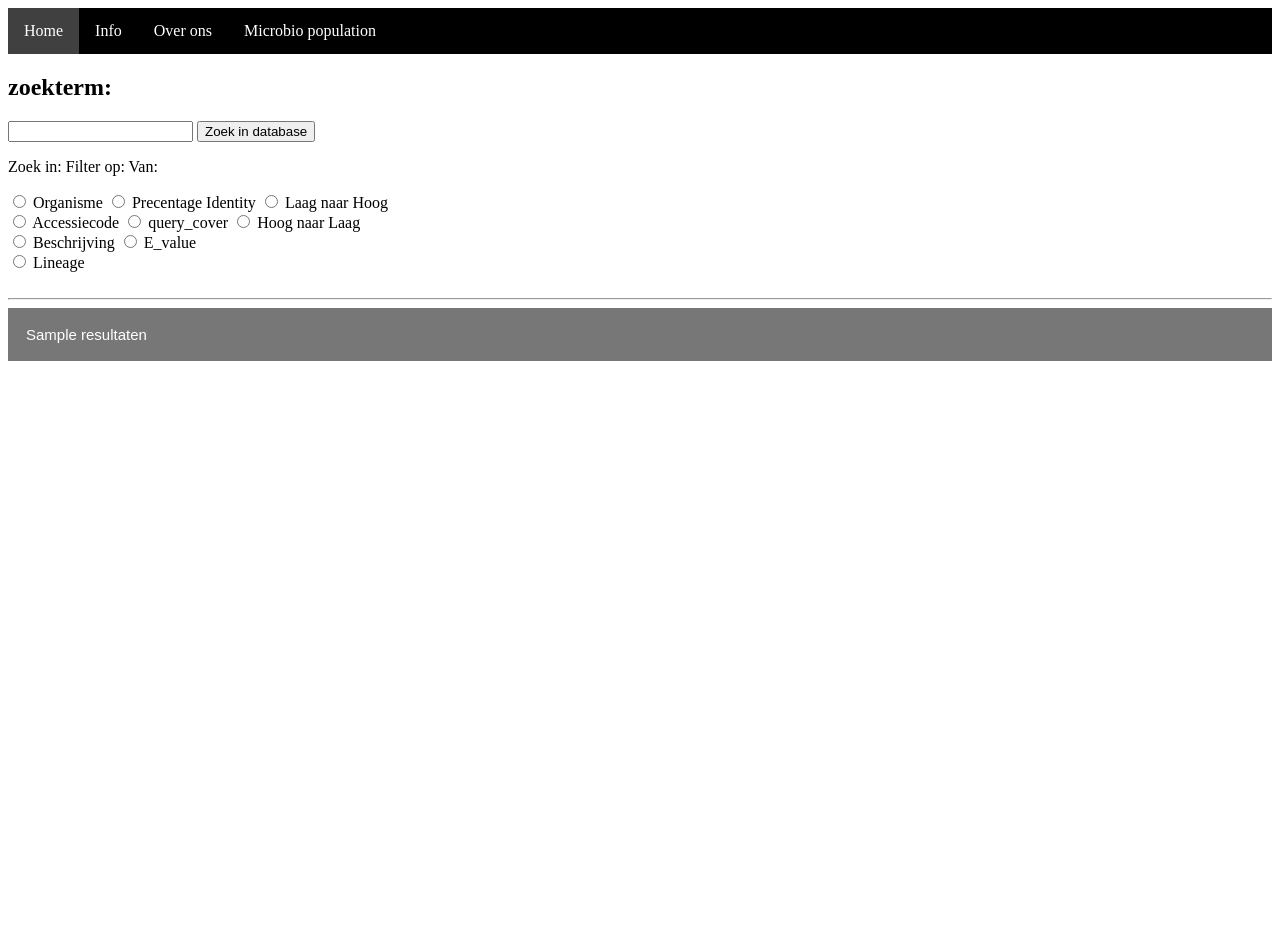
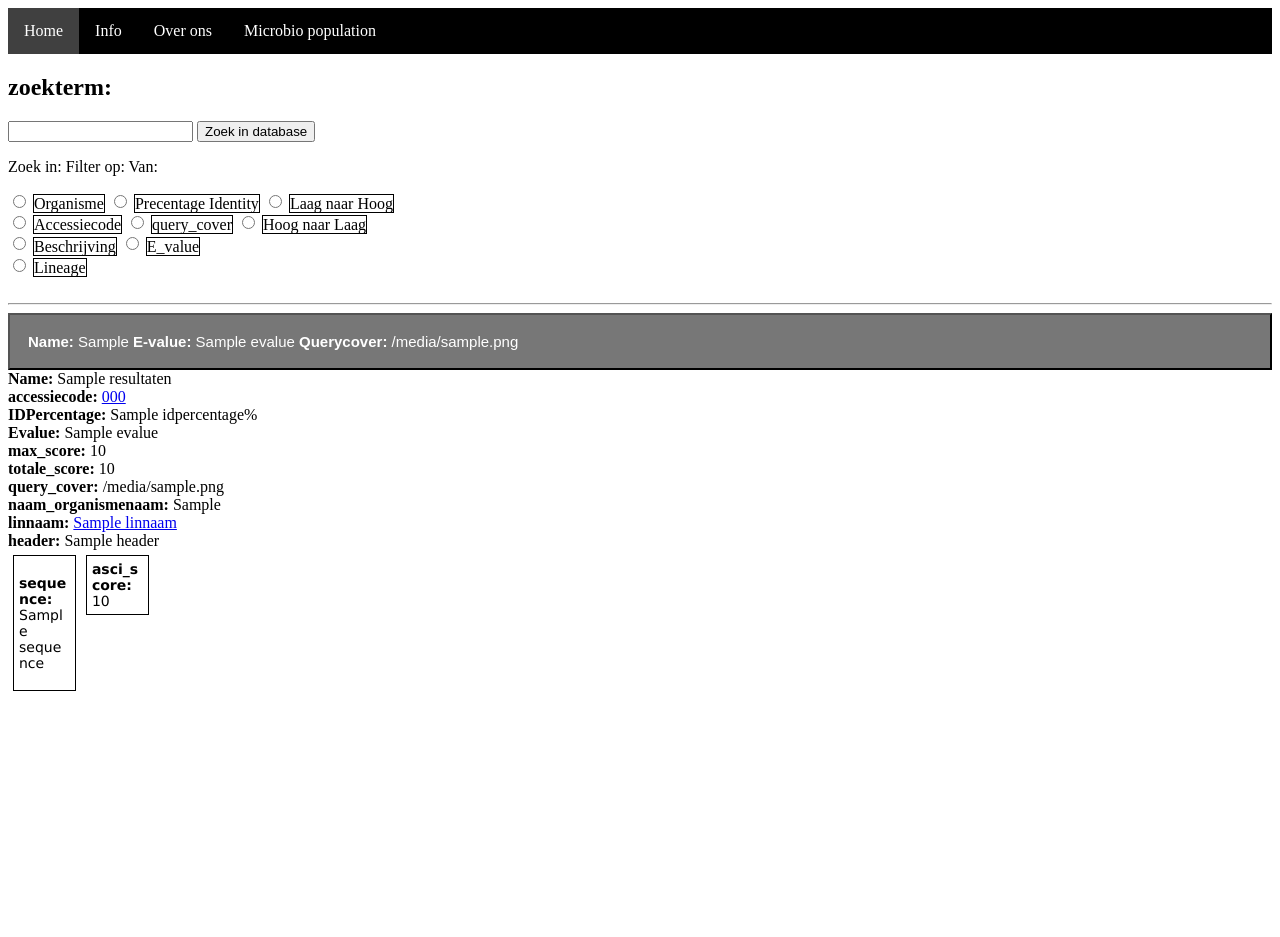
Before and after one commit to HugoCol/AzureFlaskAppCourse4, a Flask app: template templates/home.html in a window 1280 px wide. Shown: the top 937 px of the page. Run offline with Flask 2, Linux system fonts and the light colour scheme; the template is opened without the code that fills it: most values are stand-ins (such as "Sample title", 1, 10 or a date in 2020).

Commit message:
data weergave iets verbeterd

```diff
--- a/static/style.css
+++ b/static/style.css
@@ -7,6 +7,7 @@ ul {
     padding: 0;
     overflow: hidden;
     background-color: black;
+    color: white;
 }
 li {
     float: left;
@@ -28,6 +29,16 @@ li a {
      background-color: #4d4d4d;
      color: white;
  }
+
+ label {
+     margin: 5px%;
+     border: 1px solid black;
+     vertical-align: middle;
+     horiz-align: center;
+
+
+ }
+
 footer {
     width: 100%;
     height: 5%;
@@ -58,7 +69,6 @@ table th {
   cursor: pointer;
   padding: 18px;
   width: 100%;
-  border: none;
   text-align: left;
   outline: none;
   font-size: 15px;
@@ -70,13 +80,21 @@ table th {
 
 .content {
     list-style: none;
-    padding: 0;
+    padding: 0px;
     max-height: 0;
-    overflow: hidden;
+    /*overflow: hidden;*/
     transition: max-height 0.2s ease-out;
     background-color: #f1f1f1;
+    float: left;
 }
 .sequence {
-    font-size:11px;
+    font-size:14px;
     font-family: 'Ubuntu', 'Lucida Grande', 'Lucida Sans Unicode', 'Geneva', 'Verdana', sans-serif;
+    border: 1px solid black;
+    float: left;
+    margin: 5px;
+    padding: 5px;
+    display: table-cell;
+    width: 20%;
+    word-wrap: break-word;
 }
--- a/templates/home.html
+++ b/templates/home.html
@@ -1,5 +1,5 @@
 <!DOCTYPE html>
-<html>
+
     <head>
         <link rel="stylesheet" type="text/css" href="static\style.css">
         <TITLE>Home</TITLE>
@@ -13,23 +13,25 @@
 <!-- geef meer informatie weer op de site over wat je kan vinden
 zorg dat de functionaliteit duidelijker is
 zet de informatie overzichtelijker neer
-geef naast de naam ook E-value en ID percentage weer
-verbind een mysql query die aantal organismen weergeeft aan een andere pagina op de site
-laat het antwoord op de onderzoeksvraag iets duidelijker zijn op de website
+geef naast de naam ook E-value en ID percentage weer gedaan
+verbind een mysql query die aantal organismen weergeeft aan een andere pagina op de site gedaan
+laat het antwoord op de onderzoeksvraag iets duidelijker zijn op de website--!>
 
---!>
+
 <body>
 <h2>zoekterm:</h2>
 <form action="{{ url_for('database') }}" method="post">
     <input type = "text" name= "zoek" />
     <input type = "submit" value="Zoek in database" >
     <p>Zoek in: Filter op: Van:</p>
+
     <input type="radio" id="organisme1" name="selection" value="naam_organismenaam">
   <label for="naam_organismenaam">Organisme</label>
     <input type="radio" id="filterop" name="filterop" value="percent_identity">
   <label for="percent_identity">Precentage Identity</label>
     <input type="radio" id="richting" name="richting" value="ASC">
   <label for="ASC">Laag naar Hoog</label>
+
     <br>
     <input type="radio" id="eiwit" name="selection" value="accessiecode">
   <label for="accessiecode">Accessiecode</label>
@@ -37,6 +39,7 @@ laat het antwoord op de onderzoeksvraag iets duidelijker zijn op de website
   <label for="query_cover">query_cover</label>
     <input type="radio" id="richting" name="richting" value="DESC">
   <label for="DESC">Hoog naar Laag</label>
+
     <br>
     <input type="radio" id="eiwit" name="selection" value="eiwit">
   <label for="description">Beschrijving</label>
@@ -46,31 +49,46 @@ laat het antwoord op de onderzoeksvraag iets duidelijker zijn op de website
     <input type="radio" id="lineage" name="selection" value="lineage">
   <label for="lineage">Lineage</label>
     <br>
+</form>
 
-        </form>
 
     <br><hr>
 
     {% for i in resultaten %}
-            <button type="button" class="collapsible">{{ resultaten[i]['name'] }}</button>
+        <button type="button" class="collapsible"><b>Name:   </b>{{ resultaten[i]['naam_organismenaam'] }}
+            <b>E-value:</b>   {{ resultaten[i]['Evalue'] }}
+            <b>Querycover:</b>   {{ resultaten[i]['query_cover'] }}
+
+        </button>
         <div class="content">
 
+            <b>Name: </b>{{ resultaten[i]['name'] }}
+            <br>
+            <b>accessiecode: </b><a href="https://www.ncbi.nlm.nih.gov/protein/{{ resultaten[i]['accessiecode'] }}" target="_top" >{{ resultaten[i]['accessiecode'] }}</a>
+            <br>
+            <b>IDPercentage: </b>{{ resultaten[i]['IDpercentage'] }}%
+            <br>
+            <b>Evalue: </b>{{ resultaten[i]['Evalue'] }}
+            <br>
+            <b>max_score: </b>{{ resultaten[i]['max_score'] }}
+            <br>
+            <b>totale_score: </b>{{ resultaten[i]['totale_score'] }}
+            <br>
+            <b>query_cover: </b>{{ resultaten[i]['query_cover'] }}
+            <br>
+            <b>naam_organismenaam: </b>{{ resultaten[i]['naam_organismenaam'] }}
+            <br>
+            <b>linnaam: </b><a href="https://www.wikipedia.org/wiki/{{ resultaten[i]['linnaam'] }} " target="_top" >{{ resultaten[i]['linnaam'] }}</a>
+            <br>
+            <b>header: </b>{{ resultaten[i]['header'] }}
+            <br>
 
-                <p><b>Name: </b>{{ resultaten[i]['name'] }}</p><br>
-                <p><b>accessiecode: </b>{{ resultaten[i]['accessiecode'] }}</p><br>
-                <p><b>IDPercentage: </b>{{ resultaten[i]['IDpercentage'] }}%</p><br>
-                <p><b>Evalue: </b>{{ resultaten[i]['Evalue'] }}</p><br>
-                <p><b>max_score: </b>{{ resultaten[i]['max_score'] }}</p><br>
-                <p><b>totale_score: </b>{{ resultaten[i]['totale_score'] }}</p><br>
-                <p><b>query_cover: </b>{{ resultaten[i]['query_cover'] }}</p><br>
-                <p><b>naam_organismenaam: </b>{{ resultaten[i]['naam_organismenaam'] }}</p><br>
-                <p><b>linnaam: </b>{{ resultaten[i]['linnaam'] }}</p><br>
-                <p><b>header: </b>{{ resultaten[i]['header'] }}</p><br>
             <div class="sequence">
-                <p><b>sequence: </b>{{ resultaten[i]['sequence'] }}</p><br>
+                <p></p><b>sequence: <br></b>{{ resultaten[i]['sequence'] }}<br></p>
             </div>
-                <p><b>asci_score: </b>{{ resultaten[i]['asci_score'] }}</p><br>
-
+            <div class="sequence">
+            <b>asci_score: <br></b>{{ resultaten[i]['asci_score'] }}<br>
+            </div>
 
         </div>
     {% endfor %}
```
Lines whose indentation alone changed are shown as unchanged.
